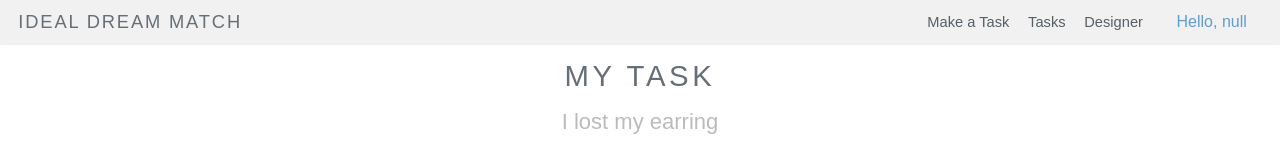
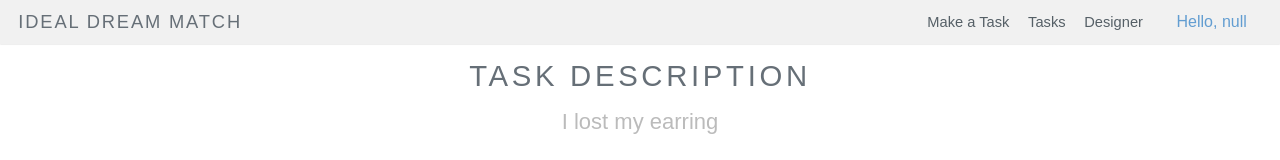
Before and after one commit to Viiskorda/kasutajaliides, a plain HTML site: page no-sidebar.html in a window 1280 px wide. Shown: the top 160 px of the page. Drawn offline with Linux system fonts and the light colour scheme.

```diff
--- a/no-sidebar.html
+++ b/no-sidebar.html
@@ -69,7 +69,7 @@
 	<!-- Main -->
 	<section id="main" class="wrapper style1">
 		<header class="major">
-			<h2>My task</h2>
+			<h2>Task description</h2>
 			<p>I lost my earring</p>
 		</header>
 		<div class="container">
```
Also changed, not shown: task.html (+1 -1 lines).
